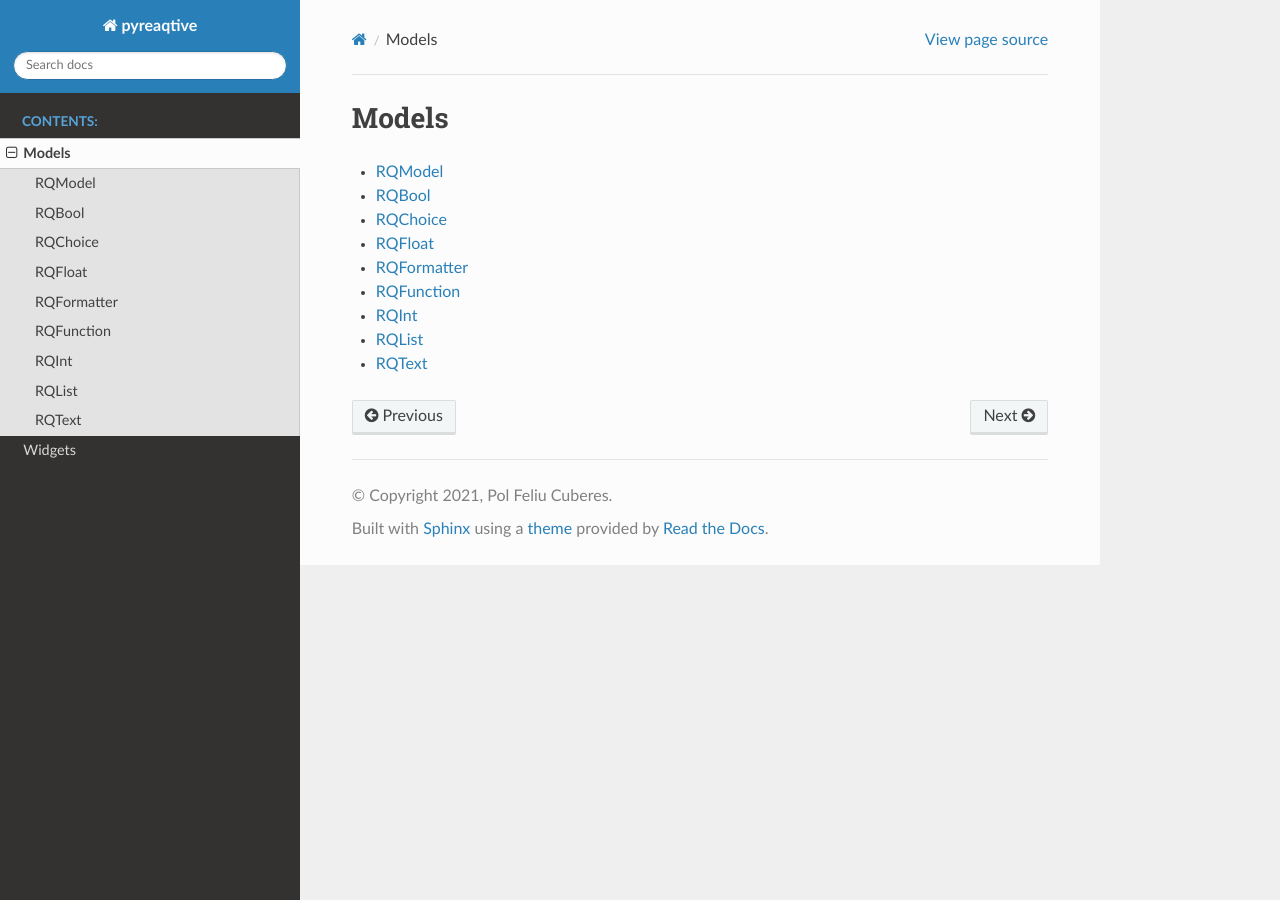
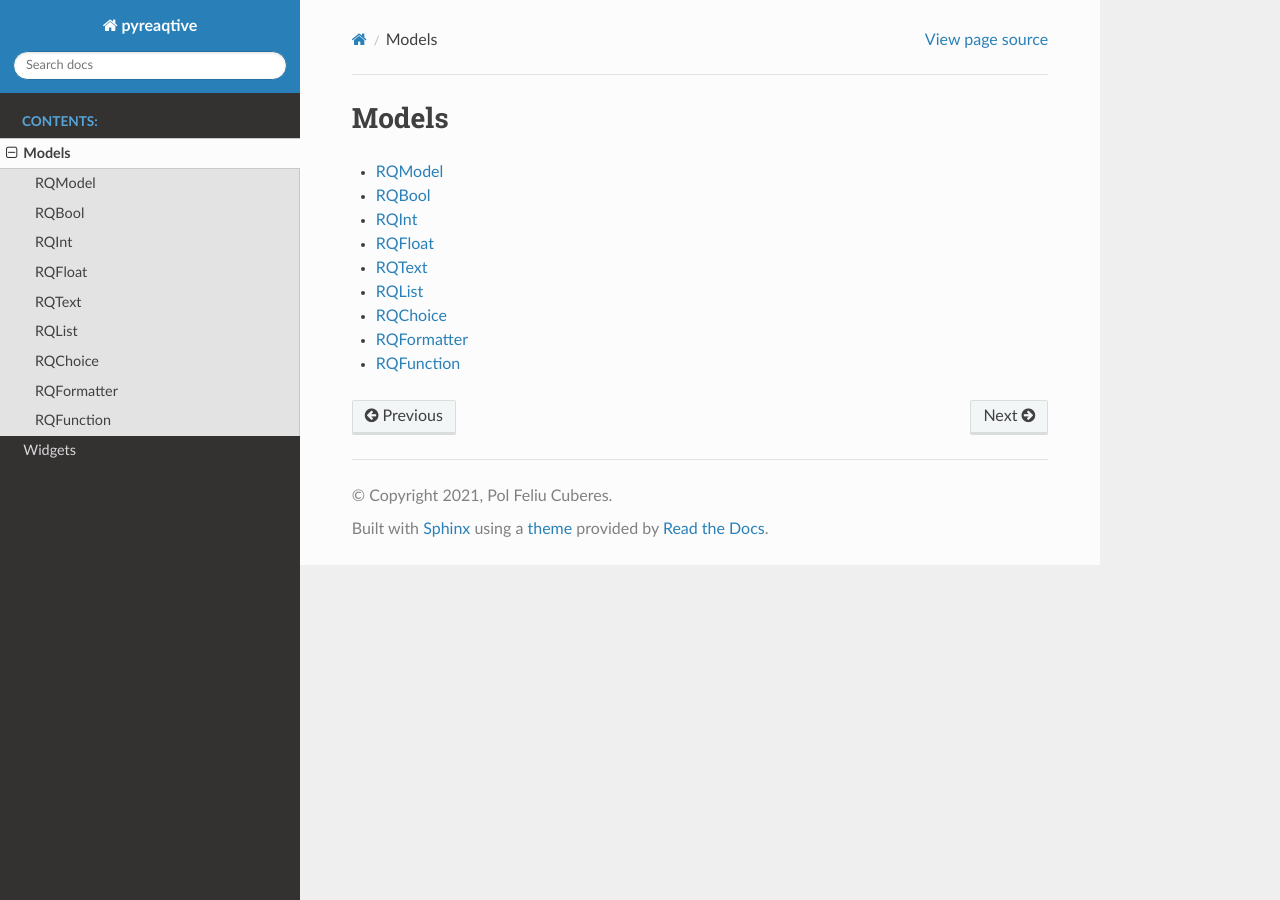
Before and after one commit to polfeliu/pyreaqtive, a Sphinx documentation site: the page built from doc/source/api/models.rst, in a window 1280 px wide. Built offline with Sphinx 7.4.7 and the Read the Docs theme 2.0.0, drawn with Linux system fonts in a browser that asks for light colours.

```diff
--- a/doc/source/api/models.rst
+++ b/doc/source/api/models.rst
@@ -7,10 +7,12 @@ Models
    models.rqmodel
 
    models.rqbool
+   models.rqint
+   models.rqfloat
+   models.rqtext
+
+   models.rqlist
    models.rqchoice
-   models.rqfloat
+
    models.rqformatter
    models.rqfunction
-   models.rqint
-   models.rqlist
-   models.rqtext
```
Also changed, not shown: doc/source/api/widgets.rst (+8 -4 lines).
